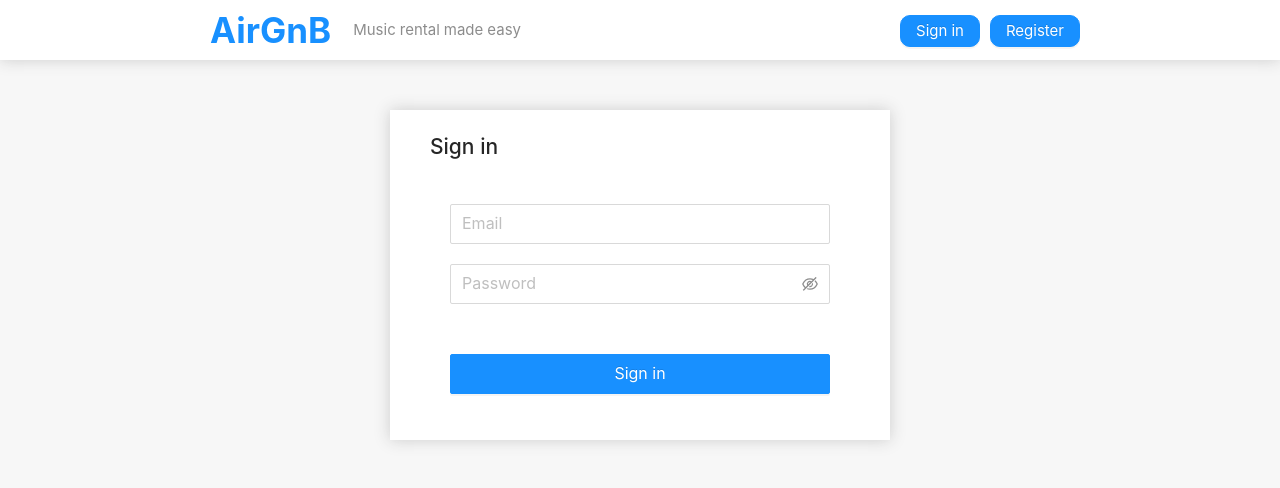
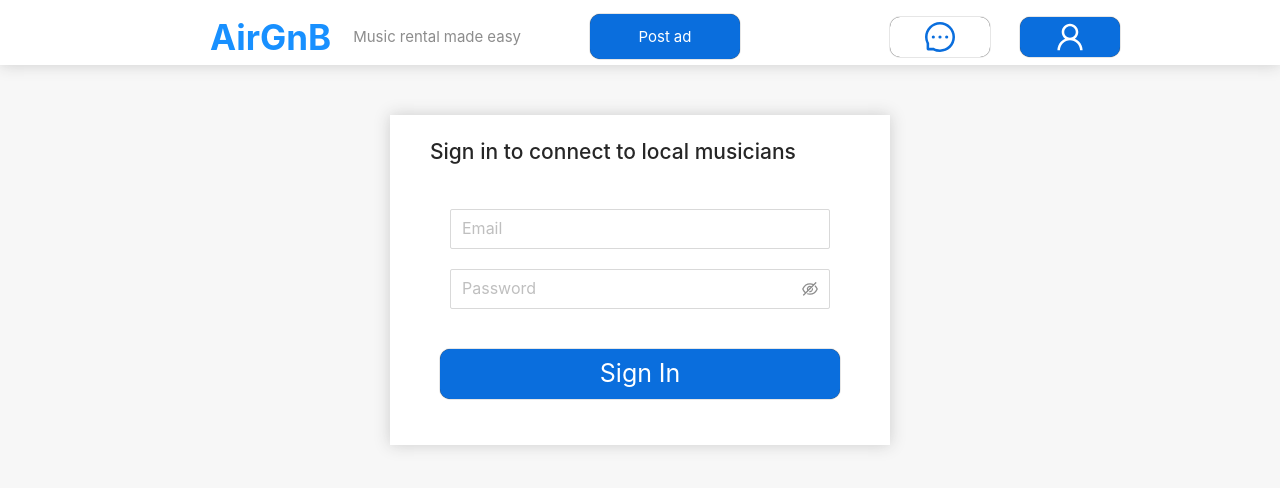
Before and after one commit to leo-dao/AirGnB, a React (Create React App) app in the folder frontend/: page /signin in a window 1280 px wide. Shown: the top 488 px of the page. Built offline with nearby package versions, Linux system fonts and the light colour scheme.

Commit message:
Implemented own version  of button component, added chat button  and loginPage

```diff
--- a/frontend/src/App.tsx
+++ b/frontend/src/App.tsx
@@ -9,6 +9,7 @@ import { userData, adData } from "./fakeData"
 import SignIn from './components/Molecules/SignIn';
 import Register from './components/Molecules/Register';
 import Error from './components/Molecules/Error';
+import LoginPage from './components/Pages/LoginPage';
 
 function App() {
   return (
@@ -19,6 +20,7 @@ function App() {
         <Route path="/catalog" element={<Catalog data={adData} />} />
         <Route path="/profile/:userId" element={<UserProfile data={userData} ads={adData} />} />
         <Route path="/catalog/:adId" element={<AdProfile data={adData} />} />
+        <Route path="/loginPage" element={<LoginPage />} />
         <Route path="/signin" element={<SignIn />} />
         <Route path="/register" element={<Register />} />
         <Route path="*" element={<Error msg="" />} />
--- /dev/null
+++ b/frontend/src/components/Atoms/Button/index.tsx
@@ -0,0 +1,42 @@
+import React from "react";
+import { Link } from "react-router-dom";
+
+interface Props {
+    text?: string,
+    component?: React.ReactNode,
+    width?: number,
+    height?: number,
+    fontSize?: number,
+    backgroundColor?: string,
+    color?: string,
+    onClick?: () => void,
+    goTo?: string,
+}
+
+const Button = (props: Props) => {
+
+    let button =
+        <div style={{
+            borderRadius: "10px",
+            display: "flex",
+            justifyContent: "center",
+            alignItems: "center",
+            boxShadow: "0px 0px 1px black",
+            cursor: "pointer",
+            fontSize: props.fontSize ? props.fontSize : "15px",
+            width: props.width ? props.width : '100px',
+            height: props.height ? props.height : '30px',
+            backgroundColor: props.backgroundColor ? props.backgroundColor : '#0A6EDD',
+            color: props.color ? props.color : 'white',
+        }} onClick={props.onClick}>
+            {props.text} {props.component}
+        </div>
+
+    if (props.goTo) {   // add link to a page if goTo is provided
+        button = <Link to={props.goTo}>{button}</Link>;
+    }
+
+    return (button);
+}
+
+export default Button;
--- /dev/null
+++ b/frontend/src/components/Atoms/ChatButton/index.tsx
@@ -0,0 +1,25 @@
+import React from "react";
+import Button from "../../Atoms/Button";
+import { MessageOutlined } from "@ant-design/icons";
+
+interface Props {
+    text?: string,
+    width?: number,
+    height?: number,
+    onClick: () => void,
+}
+
+const ChatButton = (props: Props) => {
+    return (
+        <Button
+            onClick={props.onClick}
+            backgroundColor="white"
+            color="#0A6EDD"
+            width={props.width}
+            height={props.height}
+            component={<MessageOutlined style={{ fontSize: "30px" }} />} />
+
+    )
+}
+
+export default ChatButton;
--- /dev/null
+++ b/frontend/src/components/Atoms/UserButton/index.tsx
@@ -0,0 +1,22 @@
+import React from "react";
+import Button from "../Button";
+import { UserOutlined } from "@ant-design/icons";
+
+interface Props {
+    width?: number,
+    height?: number,
+    goTo?: string,
+}
+
+
+const UserButton = (props: Props) => {
+    return (
+        <Button
+            component={<UserOutlined style={{ fontSize: "30px" }} />}
+            width={props.width}
+            height={props.height}
+            goTo={props.goTo} />
+    )
+}
+
+export default UserButton;
--- a/frontend/src/components/Molecules/Register/index.tsx
+++ b/frontend/src/components/Molecules/Register/index.tsx
@@ -1,5 +1,6 @@
 import React from "react";
-import { Input, Button } from 'antd';
+import { Input } from 'antd';
+import Button from "../../Atoms/Button";
 
 const Register = () => {
     return (
@@ -56,14 +57,11 @@ const Register = () => {
             </div>
 
             <div style={{
-                width: '80%',
-                padding: '10px',
-                marginLeft: '50px',
+                display: 'flex',
+                justifyContent: 'center',
                 marginTop: '30px',
             }}>
-                <Button size="large" type="primary" style={{ width: "100%" }}>
-                    Create account
-                </Button>
+                <Button text="Create account" width={400} height={50} />
             </div>
         </div >
 
--- a/frontend/src/components/Molecules/SignIn/index.tsx
+++ b/frontend/src/components/Molecules/SignIn/index.tsx
@@ -1,6 +1,6 @@
 import React from "react";
-import { Input, Button } from 'antd';
-
+import { Input } from 'antd';
+import Button from "../../Atoms/Button";
 
 const SignIn = () => {
     return (
@@ -15,7 +15,7 @@ const SignIn = () => {
                 marginLeft: '20px',
                 padding: '20px',
             }}>
-                <h2>Sign in</h2>
+                <h2>Sign in to connect to local musicians</h2>
             </div>
 
             <div style={{
@@ -37,14 +37,11 @@ const SignIn = () => {
             </div>
 
             <div style={{
-                width: '80%',
-                padding: '10px',
-                marginLeft: '50px',
+                display: 'flex',
+                justifyContent: 'center',
                 marginTop: '30px',
             }}>
-                <Button size="large" type="primary" style={{ width: "100%" }}>
-                    Sign in
-                </Button>
+                <Button text={"Sign In"} width={400} height={50} fontSize={25} />
             </div>
         </div>
 
--- a/frontend/src/components/Organisms/Header/index.tsx
+++ b/frontend/src/components/Organisms/Header/index.tsx
@@ -1,16 +1,29 @@
 import React from 'react';
-import { PageHeader, Button, } from 'antd';
+import { PageHeader, } from 'antd';
 import { Link } from 'react-router-dom';
+import ChatButton from '../../Atoms/ChatButton';
+import UserButton from '../../Atoms/UserButton';
+import Button from '../../Atoms/Button';
+
+const Header = () => {
+
+    var connected = false;
+
+    // fetch userId
+    let userId;
+    var account = connected ? `/user/${userId}` : "/loginPage";
 
 
-const Header = () => {
+    const openChat = () => {
+        console.log("Open chat");
+    }
 
     return (
         <PageHeader
             style={{
                 backgroundColor: 'white',
                 boxShadow: '0px 0px 15px #ccc',
-                height: '60px',
+                height: '65px',
                 padding: '10px',
                 marginBottom: "50px",
                 position: "sticky",
@@ -21,12 +34,11 @@ const Header = () => {
             title={
                 <div style={{
                     marginLeft: '200px',
-                    display: 'flex',
                     fontSize: "35px",
                     fontWeight: "bold",
                 }}>
                     <Link to="/"> AirGnB </Link>
-                </ div>
+                </div>
             }
 
             subTitle={< div
@@ -39,24 +51,31 @@ const Header = () => {
 
             extra={
                 <div style={{
-                    position: "absolute",
-                    right: "200px",
-                    top: "15px",
+                    display: 'flex',
+                    flexDirection: 'row',
+                    alignItems: 'center',
+                    justifyContent: 'center',
                 }}>
-                    <Button type="primary" href='/signin' style={{
-                        fontSize: "15px",
-                        marginRight: "10px",
-                        borderRadius: "10px",
-                    }}>
-                        Sign in
-                    </Button>
-                    <Button type="primary" href='/register' style={{
-                        fontSize: "15px",
-                        borderRadius: "10px",
-                    }}>
-                        Register
-                    </Button>
 
+                    <Button text="Post ad" goTo='/postAd' width={150} height={45} />
+
+                    <div style={{ marginLeft: '150px' }} />
+
+                    <ChatButton
+                        onClick={openChat}
+                        width={100}
+                        height={40}
+                    />
+
+                    <div style={{ marginRight: "30px" }} />
+
+                    <UserButton
+                        width={100}
+                        height={40}
+                        goTo={account}
+                    />
+
+                    <div style={{ marginRight: "150px" }} />
                 </div>
             }
         />
--- a/frontend/src/components/Organisms/UserContact/index.tsx
+++ b/frontend/src/components/Organisms/UserContact/index.tsx
@@ -1,38 +1,26 @@
 import React from "react";
-import { Button } from "antd";
-import { MessageOutlined } from "@ant-design/icons";
+import Button from "../../Atoms/Button";
+import ChatButton from "../../Atoms/ChatButton";
 
 const UserContact = () => {
+
+    const contactUser = () => {
+        console.log("Contact user");
+    }
+
     return (
         <div style={{
             display: "flex",
             justifyContent: "center",
-
         }}>
-            <Button style={{
-                width: '150px',
-                height: '50px',
-                border: '0.5px solid black',
-                borderRadius: '10px',
-                boxShadow: '0px 0px 1px black',
-                backgroundColor: "#0A6EDD",
-                color: 'white',
-            }}> Rent </Button>
-
-            <Button style={{
+            <Button text="Rent" goTo="/rent" width={150} height={50} />
+            <div style={{
                 marginLeft: '30px',
                 width: '150px',
                 height: '50px',
-                border: '0.5px solid black',
-                borderRadius: '10px',
-                boxShadow: '0px 0px 1px black',
-                font: 'bold',
-                color: '#0A6EDD',
-                display: 'flex',
-                justifyContent: 'center',
-                alignItems: 'center',
-            }}
-            > Message <MessageOutlined style={{ fontSize: "30px" }} /> </Button>
+            }}>
+                <ChatButton text="Message user" onClick={contactUser} />
+            </div>
         </div>
     )
 }
--- /dev/null
+++ b/frontend/src/components/Pages/LoginPage/index.tsx
@@ -0,0 +1,30 @@
+import React from "react";
+import Button from "../../Atoms/Button";
+
+const LoginPage = () => {
+
+
+    return (
+        <div style={{
+            display: "flex",
+            flexDirection: "column",
+            alignItems: "center",
+            fontSize: "1.5rem",
+        }}>
+            <h1>Welcome to AirGnB</h1>
+            <div style={{
+                display: "flex",
+                flexDirection: "row",
+                // add spacing between buttons
+                justifyContent: "space-between",
+                width: "30%",
+            }}>
+                Please
+                <Button text="log into your account" height={35} width={170} goTo="/signIn" />
+                or <Button text={"create a new one"} height={35} width={160} goTo="/register" backgroundColor="white" color="#0A6EDD" /> to continue
+            </div>
+        </div>
+    )
+}
+
+export default LoginPage;
```
